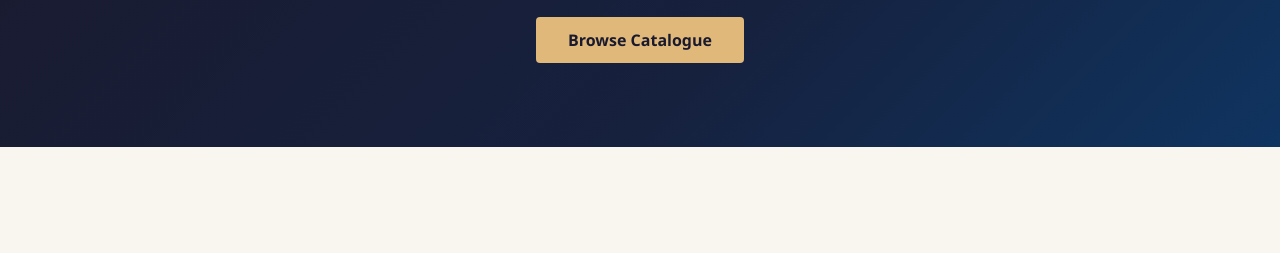
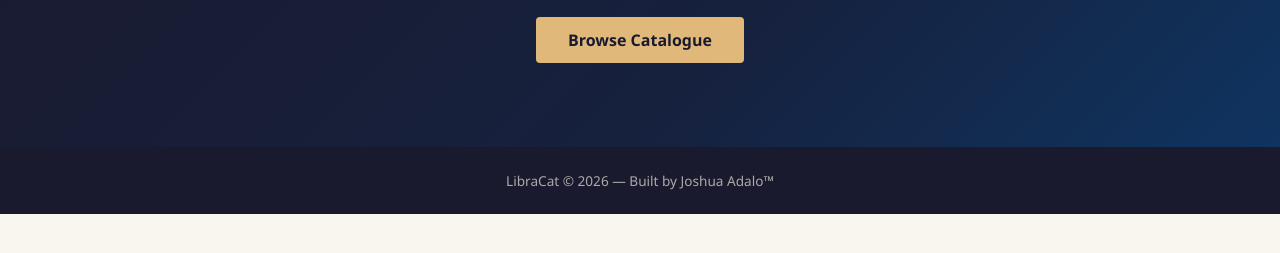
Before and after one commit to IS-PROJECT-2026/library-catalogue-154226, a plain HTML site: page index.html in a window 1280 px wide. Shown: the part 263-516 px from the top of the page. Drawn offline with Linux system fonts and the light colour scheme.

Commit message:
feat(footer): add site footer with attribution
Closes #4

```diff
--- a/index.html
+++ b/index.html
@@ -25,7 +25,9 @@
   </div>
 </section>
   <!-- catalogue -->
-  <!-- footer -->
+  <footer id="about">
+  <p>LibraCat &copy; 2026 &mdash; Built by Joshua Adalo&trade;</p>
+</footer>
   <script src="data/books.js"></script>
   <script src="app.js"></script>
 </body>
--- a/style.css
+++ b/style.css
@@ -31,3 +31,11 @@ body { font-family: 'Segoe UI', sans-serif; background: #f9f6f0; color: #2d2d2d;
   font-weight: 600;
 }
 .btn-primary:hover { background: #c9a55a; }
+
+footer {
+  background: #1a1a2e;
+  color: #aaa;
+  text-align: center;
+  padding: 1.5rem;
+  font-size: 0.85rem;
+}
```
